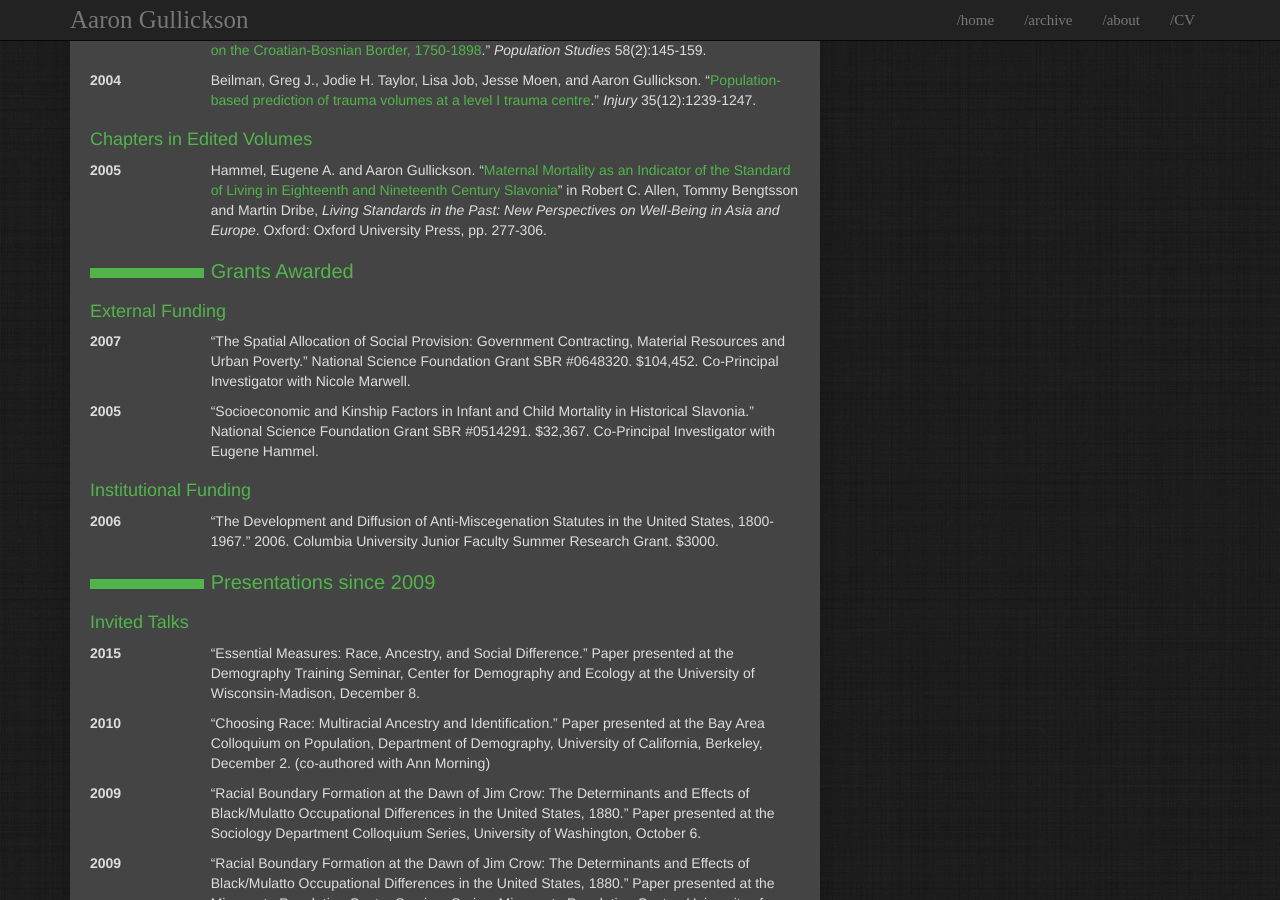
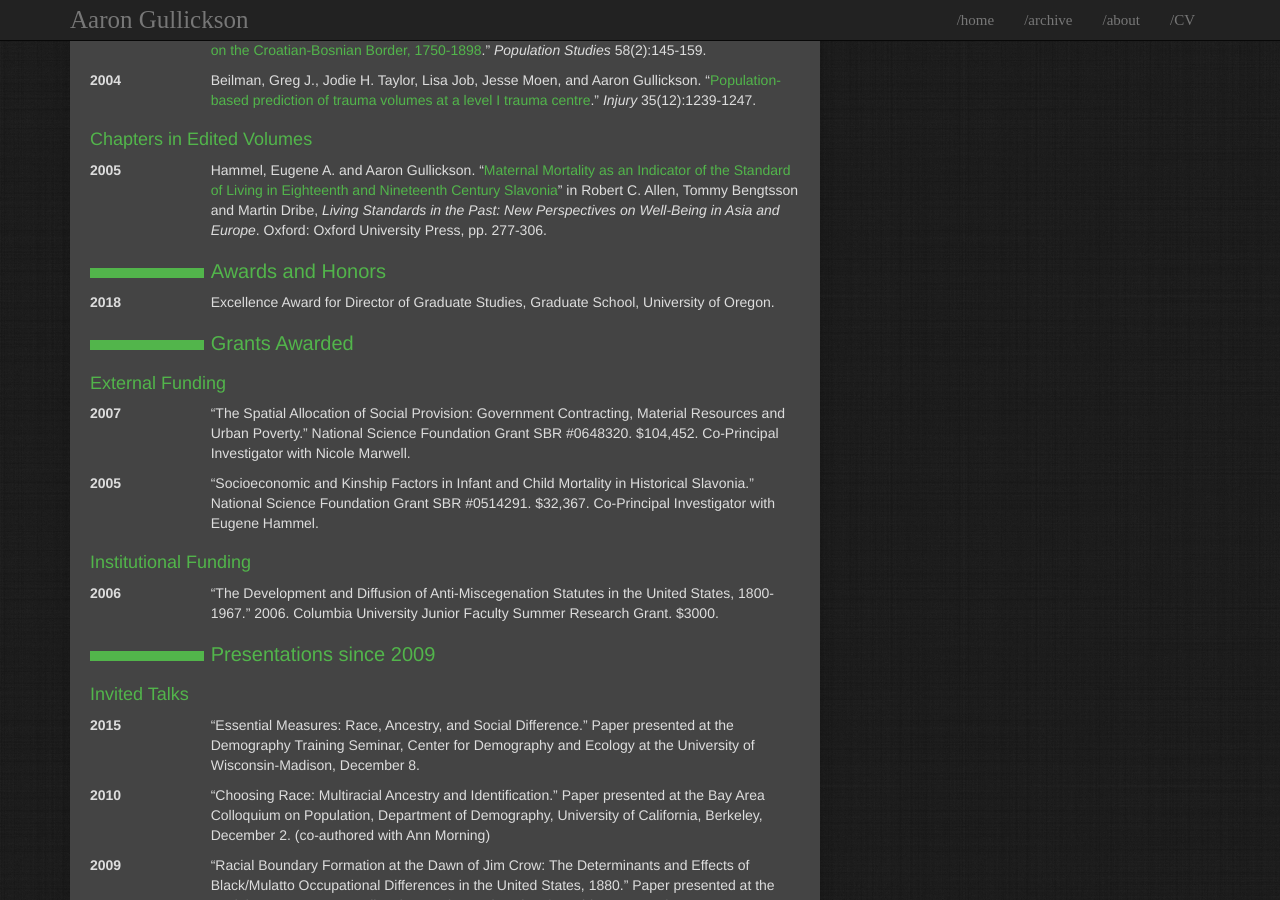
Before and after one commit to AaronGullickson/AaronGullickson.github.io, a Jekyll site: the page built from cv.md, in a window 1280 px wide and 900 px high, scrolled down 1174 px. Built offline with Jekyll 4.4.1, drawn with Linux system fonts in a browser that asks for light colours; some web fonts are replaced; our own code applies the rules of GitHub Pages for plain Markdown files; some of the changed lines change nothing that is shown; some of the changed text lies outside the part shown.

Commit message:
updated CV for DGS award

```diff
--- a/cv.md
+++ b/cv.md
@@ -1,15 +1,16 @@
 ---
 layout: cv
-title: CV
+title:
+output: pdf_document
 ---
 
 # Aaron Gullickson
 
 |			|	            |
 |--------------|--------------------------|
-|727 PLC    | 541-346-5061           |
+|719 PLC    | 541-346-5061           |
 |University of Oregon | [aarong@uoregon.edu](mailto:aarong.uoregon.edu)|
-|Eugene, OR 97403 | [aarongullickson.github.io](https://aarongullickson.github.io) |
+|Eugene, OR 97403 | [http://pages.uoregon.edu/aarong](http://pages.uoregon.edu/aarong) |
 
 ## Employment
 
@@ -86,6 +87,11 @@ title: CV
 
 2005
 : Hammel, Eugene A. and Aaron Gullickson. “[Maternal Mortality as an Indicator of the Standard of Living in Eighteenth and Nineteenth Century Slavonia](http://m.oxfordscholarship.com/view/10.1093/0199280681.001.0001/acprof-9780199280681-chapter-12)” in Robert C. Allen, Tommy Bengtsson and Martin Dribe, *Living Standards in the Past: New Perspectives on Well-Being in Asia and Europe*. Oxford: Oxford University Press, pp. 277-306.
+
+## Awards and Honors
+
+2018
+: Excellence Award for Director of Graduate Studies, Graduate School, University of Oregon.
 
 ## Grants Awarded
 
```
Also changed, not shown: 1 other file.
